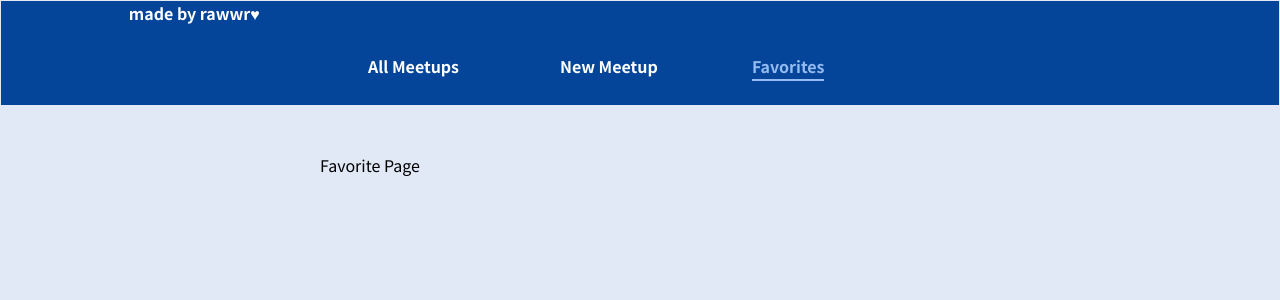
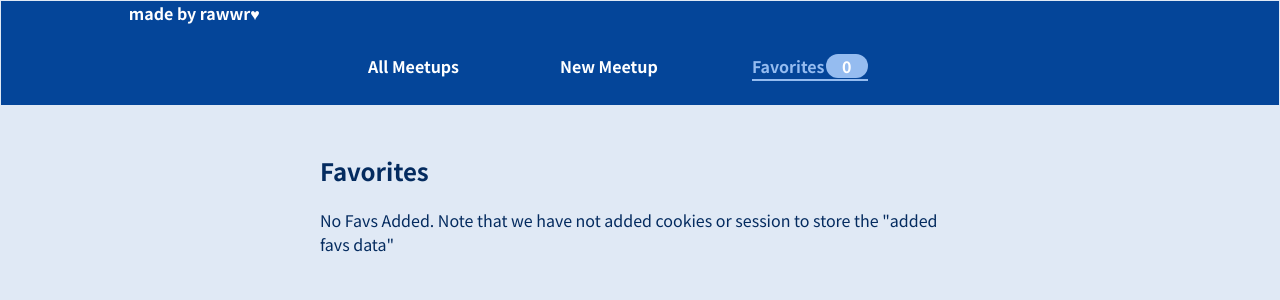
Before and after one commit to rawwr-cmd/React-Refresher, a React (Create React App) app: page /favs in a window 1280 px wide. Shown: the top 300 px of the page. Built offline with nearby package versions, Linux system fonts and the light colour scheme.

Commit message:
using context and deploying

```diff
--- a/src/components/layout/MainHeader.module.css
+++ b/src/components/layout/MainHeader.module.css
@@ -45,3 +45,12 @@
   padding-bottom: 0.1rem;
   border-bottom: 2px solid #95bcf0;
 }
+
+
+.badge {
+  background-color: #95bcf0;
+  color: white;
+  border-radius: 12px;
+  padding: 0 1rem;
+  margin-left: 0.1rem;
+}
--- a/src/components/layout/MainHeader.tsx
+++ b/src/components/layout/MainHeader.tsx
@@ -1,8 +1,11 @@
+import { useContext } from "react";
 import { NavLink } from "react-router-dom";
-
 import classes from "./MainHeader.module.css";
+import FavContext from "../../store/fav-context";
 
 const MainHeader: React.FC = () => {
+  const favCtx = useContext(FavContext);
+
   return (
     <header className={classes.header}>
       <div className={classes.logo}>made by rawwr♥</div>
@@ -12,6 +15,7 @@ const MainHeader: React.FC = () => {
             <NavLink
               className={(navData) => (navData.isActive ? classes.active : "")}
               to="/"
+              end
             >
               All Meetups
             </NavLink>
@@ -30,6 +34,7 @@ const MainHeader: React.FC = () => {
               to="/favs"
             >
               Favorites
+              <span className={classes.badge}>{favCtx.totalFavorites}</span>
             </NavLink>
           </li>
         </ul>
--- a/src/components/meetups/MeetupItems.tsx
+++ b/src/components/meetups/MeetupItems.tsx
@@ -1,5 +1,7 @@
+import { useContext } from "react";
 import classes from "./MeetupItem.module.css";
 import Card from "../ui/Card";
+import FavContext from "../../store/fav-context";
 interface MeetupItemProps {
   key?: string | number;
   id: string;
@@ -10,11 +12,31 @@ interface MeetupItemProps {
 }
 
 const MeetUpItem: React.FC<MeetupItemProps> = ({
+  id,
   image,
   title,
   address,
   description,
 }) => {
+  const favCtx = useContext(FavContext);
+  const itemIsFav = favCtx.itemIsFav(id);
+
+  const toggleFavoriteStatusHandler = () => {
+    // console.log("hi");
+    //if itemIsFav is true
+    if (itemIsFav) {
+      favCtx.removeFav(id);
+    } else {
+      favCtx.addFav({
+        id,
+        title,
+        image,
+        address,
+        description,
+      });
+    }
+  };
+
   return (
     <li className={classes.item}>
       <Card>
@@ -27,7 +49,9 @@ const MeetUpItem: React.FC<MeetupItemProps> = ({
           <p>{description}</p>
         </div>
         <div className={classes.actions}>
-          <button>Add To Favorite</button>
+          <button onClick={toggleFavoriteStatusHandler}>
+            {itemIsFav ? "Remove From Favorites" : "To Favorites"}
+          </button>
         </div>
       </Card>
     </li>
--- a/src/components/meetups/NewMeetupForm.tsx
+++ b/src/components/meetups/NewMeetupForm.tsx
@@ -38,19 +38,19 @@ const NewMeetupForm: React.FC<NewMeetupFormProps> = ({ onAddMeetup }) => {
     <Card>
       <form className={classes.form} onSubmit={submitHandler}>
         <div className={classes.control}>
-          <label htmlFor="title">Meetup Title</label>
+          <label htmlFor="title">Title</label>
           <input type="text" required id="title" ref={titleInputRef} />
         </div>
         <div className={classes.control}>
-          <label htmlFor="image">Meetup Image</label>
+          <label htmlFor="image">Unsplash The Url</label>
           <input type="url" required id="image" ref={imageInputRef} />
         </div>
         <div className={classes.control}>
-          <label htmlFor="address">Meetup Address</label>
+          <label htmlFor="address">Address</label>
           <input type="text" required id="address" ref={addressInputRef} />
         </div>
         <div className={classes.control}>
-          <label htmlFor="description">Meetup Description</label>
+          <label htmlFor="description">Why You Wanna Meet For</label>
           <textarea
             id="description"
             required
--- a/src/index.tsx
+++ b/src/index.tsx
@@ -2,15 +2,18 @@ import ReactDOM from "react-dom/client";
 import "./index.css";
 import { BrowserRouter } from "react-router-dom";
 import App from "./App";
+import { FavContextProvider } from "./store/fav-context";
 
 const root = ReactDOM.createRoot(
   document.getElementById("root") as HTMLElement
 );
 
 root.render(
-  <BrowserRouter>
-    <App />
-  </BrowserRouter>
+  <FavContextProvider>
+    <BrowserRouter>
+      <App />
+    </BrowserRouter>
+  </FavContextProvider>
 );
 
 // If you want to start measuring performance in your app, pass a function
--- a/src/pages/Favs.tsx
+++ b/src/pages/Favs.tsx
@@ -1,5 +1,28 @@
+import { useContext } from "react";
+import MeetUpList from "../components/meetups/MeetupList";
+import FavContext from "../store/fav-context";
+
 const FavsPage: React.FC = () => {
-  return <div>Favorite Page</div>;
+  const favsCtx = useContext(FavContext);
+
+  let content;
+  if (favsCtx.totalFavorites === 0) {
+    content = (
+      <p>
+        No Favs Added. Note that we have not added cookies or session to store
+        the "added favs data"
+      </p>
+    );
+  } else {
+    content = <MeetUpList meetups={favsCtx.favorites} />;
+  }
+
+  return (
+    <section>
+      <h1>Favorites</h1>
+      {content}
+    </section>
+  );
 };
 
 export default FavsPage;
--- /dev/null
+++ b/src/store/fav-context.tsx
@@ -0,0 +1,56 @@
+import { createContext, useState } from "react";
+import { Meetup } from "../meetup.modal";
+
+interface FavContextProps {
+  favorites: Meetup[];
+  totalFavorites: number;
+  addFav: (meetupData: Meetup) => void;
+  removeFav: (meetupId: string) => void;
+  itemIsFav: (meetupId: string) => boolean;
+}
+
+interface ContextChildren {
+  children: React.ReactNode;
+}
+
+const FavContext = createContext<FavContextProps>({
+  favorites: [],
+  totalFavorites: 0,
+  addFav: (meetupData: Meetup) => {},
+  removeFav: (meetupId: string) => {},
+  itemIsFav: (meetupId: string) => false,
+});
+
+export const FavContextProvider: React.FC<ContextChildren> = ({ children }) => {
+  const [userFavorites, setUserFavorites] = useState<Meetup[]>([]);
+
+  const addFavHandler = (favMeetup: Meetup) => {
+    setUserFavorites((prevUserFavorites) => {
+      return prevUserFavorites.concat(favMeetup);
+    });
+  };
+
+  const removeFavHandler = (meetupId: string) => {
+    setUserFavorites((prevUserFavorites) => {
+      return prevUserFavorites.filter((meetup) => meetup.id !== meetupId);
+    });
+  };
+
+  const itemIsFavHandler = (meetupId: string) => {
+    return userFavorites.some((meetup) => meetup.id === meetupId);
+  };
+
+  const context: FavContextProps = {
+    favorites: userFavorites,
+    totalFavorites: userFavorites.length,
+    addFav: addFavHandler,
+    removeFav: removeFavHandler,
+    itemIsFav: itemIsFavHandler,
+  };
+  return <FavContext.Provider value={context}>{children}</FavContext.Provider>;
+};
+
+//value will pass the latest snapshot of the components and
+//will re-render the components that are using the context
+
+export default FavContext;
```
Also changed, not shown: src/components/hi.txt, 2 other files (tests, documents, lock files or other folders).
